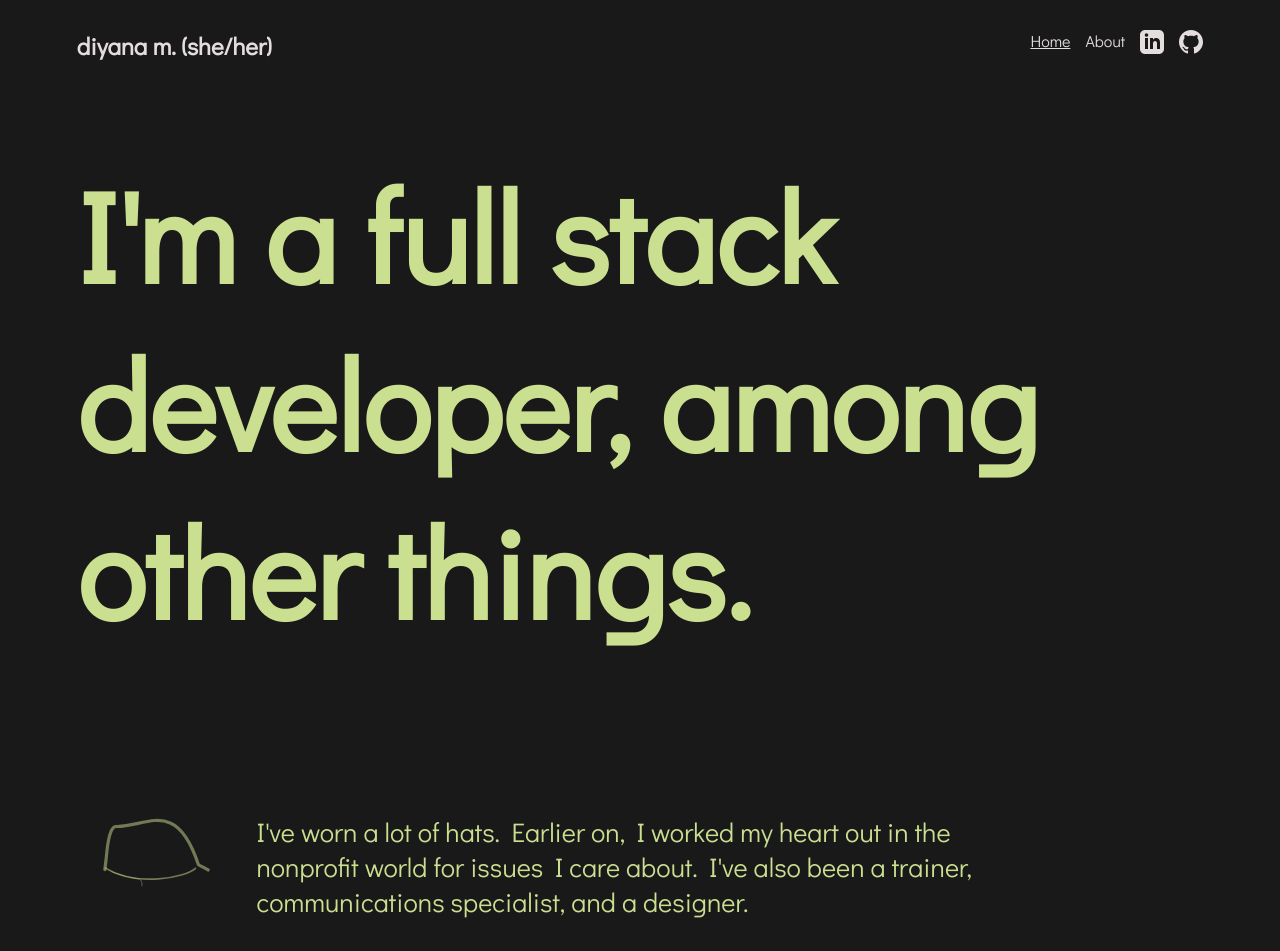
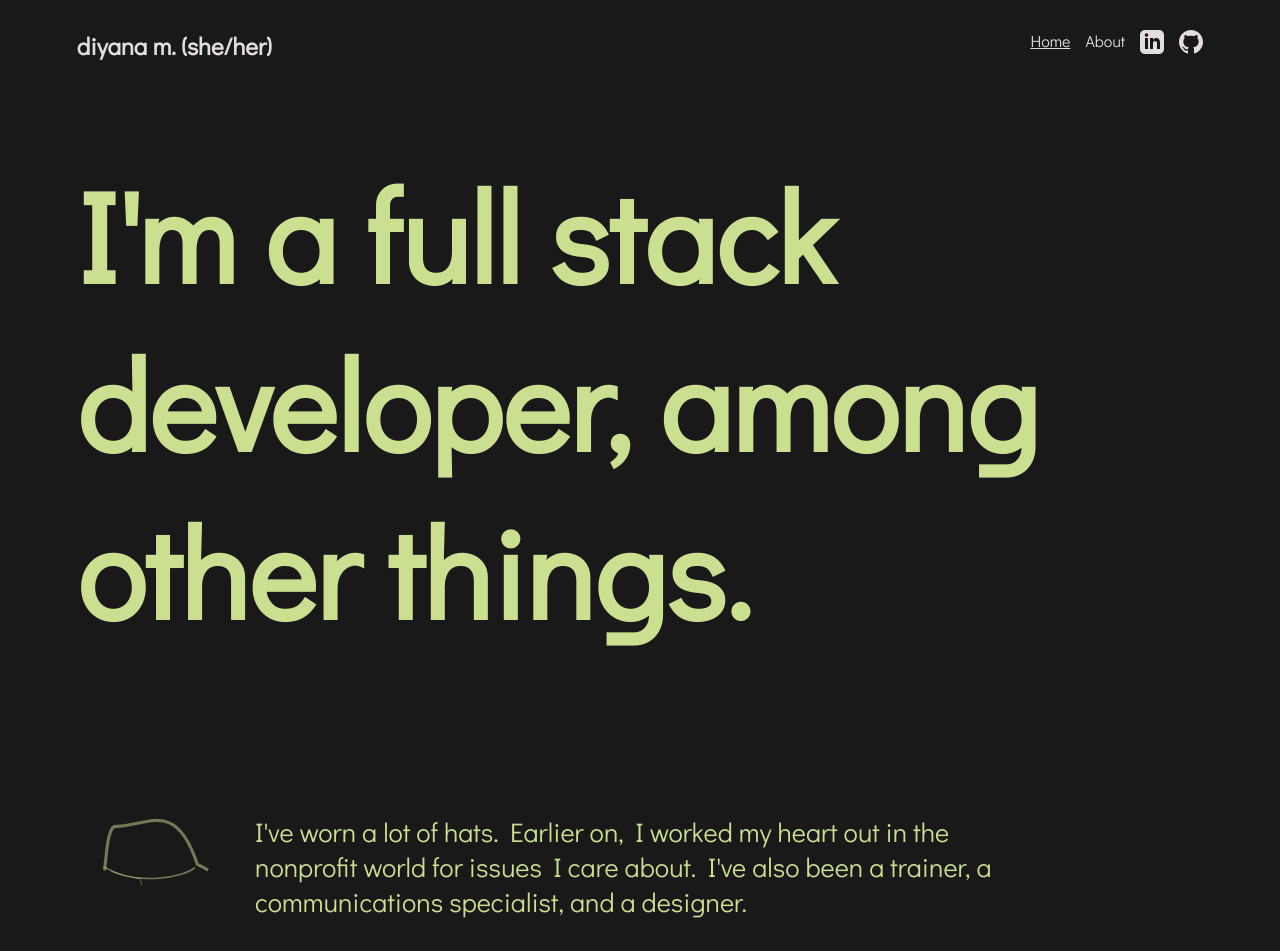
Before and after one commit to diyanamendoza/portfolio-site, a React (Create React App) app: page / in a window 1280 px wide. Shown: the top 951 px of the page. Built offline with nearby package versions, Linux system fonts and the light colour scheme.

Commit message:
Minor typo fix

```diff
--- a/src/components/AboutSnippet.jsx
+++ b/src/components/AboutSnippet.jsx
@@ -62,7 +62,7 @@ export default function AboutSnippet() {
         <div>
           <p>
             I've worn a lot of hats. Earlier on, I worked my heart out in the
-            nonprofit world for issues I care about. I've also been a trainer,
+            nonprofit world for issues I care about. I've also been a trainer, a
             communications specialist, and a designer.
           </p>
           <p>In 2019, I dove headlong into tech.</p>
```
